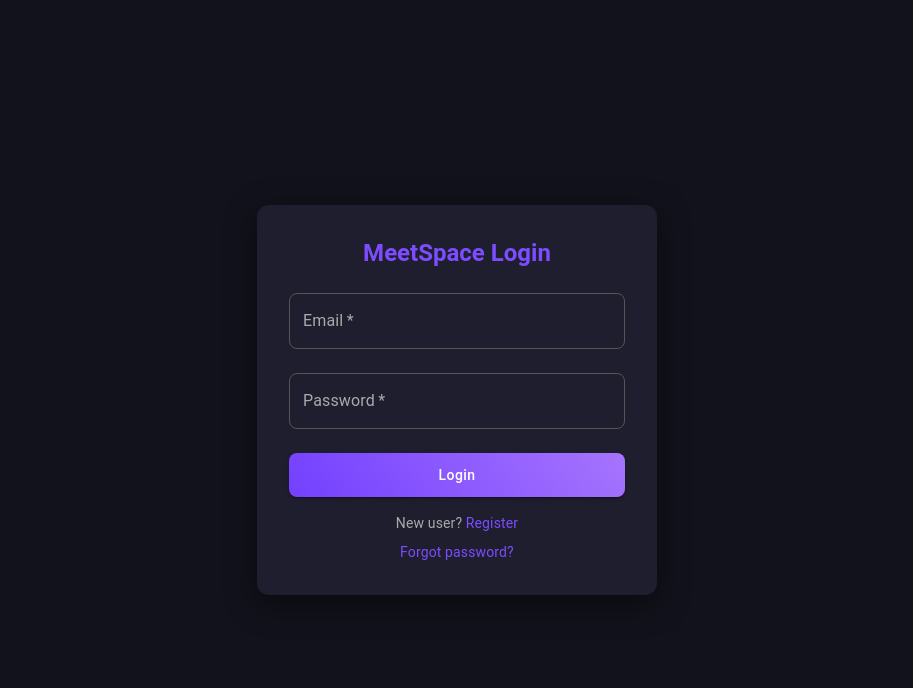
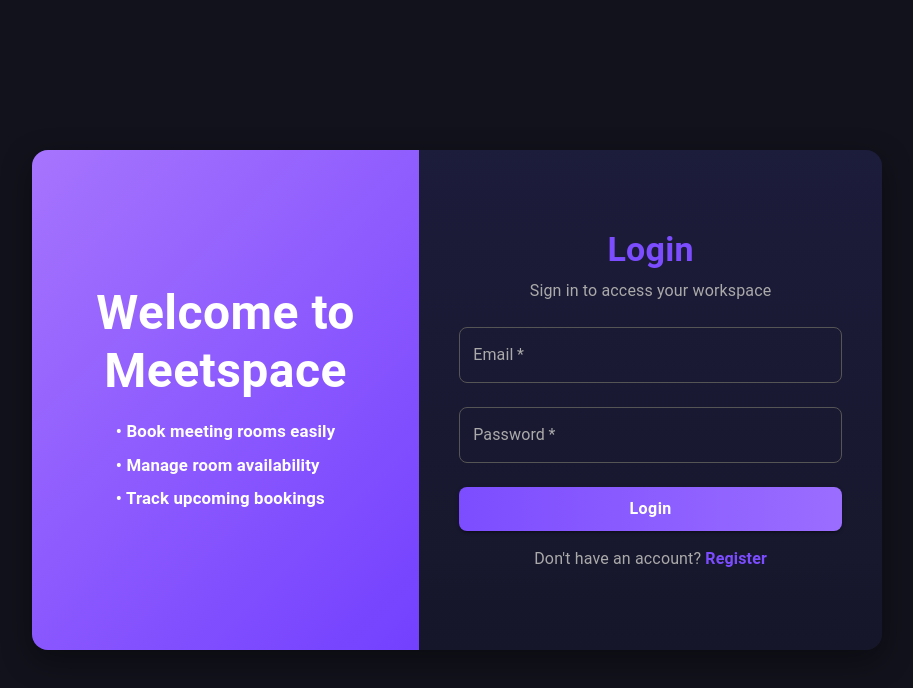
Before and after one commit to AkshayKumarS3790/meeting-room-booking-system, a Next.js app in the folder frontend/my-app/: page /login in a window 1280 px wide. Shown: the top 688 px of the page, without its empty margins (183-1096 px from the left). Built offline with nearby package versions, Linux system fonts and the light colour scheme.

Commit message:
Updated UI for Login & Register Pages

```diff
--- a/frontend/my-app/src/app/(auth)/login/page.tsx
+++ b/frontend/my-app/src/app/(auth)/login/page.tsx
@@ -13,7 +13,6 @@
 } from "@mui/material";
 import { useState } from "react";
 import { useRouter } from "next/navigation";
-import Link from "next/link";
 
 export default function LoginPage() {
   const router = useRouter();
@@ -116,21 +115,118 @@
     >
       <Card
         sx={{
-          width: 400,
-          p: 4,
-          borderRadius: 3,
-          backgroundColor: "#1e1e2f",
-          boxShadow: "0px 8px 30px rgba(0,0,0,0.5)",
+          width: {
+            xs: "95%",
+            md: 850,
+          },
+
+          minHeight: {
+            xs: "auto",
+            md: 500,
+          },
+
+          display: "flex",
+
+          flexDirection: {
+            xs: "column",
+            md: "row",
+          },
+
+          background: "linear-gradient(180deg, #1c1c3b 0%, #16162a 100%)",
+
+          borderRadius: 4,
+          overflow: "hidden",
+
+          boxShadow: "0px 10px 30px rgba(0,0,0,0.4)",
+        }}
+      >
+        <Box
+          sx={{
+            width: {
+              xs: "100%",
+              md: "50%",
+            },
+            background: "linear-gradient(135deg, #a674fd, #7340ff)",
+            color: "#fff",
+            p: 5,
+            display: "flex",
+            flexDirection: "column",
+            justifyContent: "center",
+            alignItems: "center",
+            textAlign: "center",
+          }}
+        >
+          <Typography
+            sx={{
+              fontSize: {
+                xs: "2rem",
+                md: "3rem",
+              },
+              fontWeight: "bold",
+              lineHeight: 1.2,
+              maxWidth: 450,
+            }}
+          >
+            Welcome to Meetspace
+          </Typography>
+
+          <Typography
+            sx={{
+              mt: 2,
+              lineHeight: 2,
+              fontSize: {
+                xs: "0.95rem",
+                md: "1.05rem",
+              },
+              textAlign: "left",
+            }}
+          >
+            <b>• Book meeting rooms easily</b>
+            <br />
+            <b>• Manage room availability</b>
+            <br />
+            <b>• Track upcoming bookings</b>
+            <br />
+          </Typography>
+        </Box>
+
+        <Box
+          sx={{
+            width: {
+              xs: "100%",
+              md: "60%",
+            },
+            p: {
+              xs: 3,
+              md: 5,
+            },
+
+            display: "flex",
+            flexDirection: "column",
+            justifyContent: "center",
           }}
         >
           {/* TITLE */}
           <Typography
-          variant="h5"
+            variant="h4"
             fontWeight="bold"
             textAlign="center"
-          sx={{ mb: 1, color: "#7c4dff" }}
+            sx={{
+              color: "#7c4dff",
+              mb: 1,
+            }}
           >
-          MeetSpace Login
+            Login
+          </Typography>
+
+          <Typography
+            textAlign="center"
+            sx={{
+              color: "#aaa",
+              mb: 1,
+            }}
+          >
+            Sign in to access your workspace
           </Typography>
 
           {/* EMAIL */}
@@ -198,41 +294,49 @@
           {/* BUTTON */}
           <Button
             fullWidth
-          variant="contained"
             onClick={handleLogin}
             disabled={loading}
+            variant="contained"
             sx={{
               mt: 2,
-            py: 1.2,
+              py: 1,
+
+              fontSize: "1rem",
+              fontWeight: 600,
+
+              textTransform: "none",
+
               borderRadius: 2,
-            textTransform: "none",
-            background: "linear-gradient(55deg, #7340ff, #a674fd)",
+
+              background: "linear-gradient(90deg, #7c4dff, #9b6dff)",
+
               "&:hover": {
-              background: "linear-gradient(55deg, #5f30e0, #8e5ae8)",
+                background: "linear-gradient(90deg, #7340ff, #8f63ff)",
               },
             }}
           >
             {loading ? "Logging in..." : "Login"}
           </Button>
 
+          <Typography textAlign="center" sx={{ mt: 2, color: "#aaa" }}>
+            Don&apos;t have an account?{" "}
             <Typography
-          textAlign="center"
-          sx={{ mt: 2, fontSize: 14, color: "#aaa" }}
+              component="span"
+              sx={{
+                color: "#7c4dff",
+                cursor: "pointer",
+                fontWeight: 600,
+
+                "&:hover": {
+                  textDecoration: "underline",
+                },
+              }}
+              onClick={() => router.push("/register")}
             >
-          New user?{" "}
-          <Link href="/register" style={{ color: "#7c4dff" }}>
               Register
-          </Link>
             </Typography>
-
-        <Typography
-          textAlign="center"
-          sx={{ mt: 1, fontSize: 14, color: "#aaa" }}
-        >
-          <Link href="/forgot-password" style={{ color: "#7c4dff" }}>
-            Forgot password?
-          </Link>
           </Typography>
+        </Box>
       </Card>
 
       {/* Snackbar */}
--- a/frontend/my-app/src/components/ui/ParticlesBackground.tsx
+++ b/frontend/my-app/src/components/ui/ParticlesBackground.tsx
@@ -15,10 +15,10 @@
         fullScreen: { enable: true, zIndex: 0 },
         particles: {
           number: { value: 25 },
-          size: { value: 2 },
-          move: { enable: true, speed: 0.5 },
+          size: { value: 1.5 },
+          move: { enable: true, speed: 0.3 },
           links: {
-            enable: true,
+            enable: false,
             distance: 100,
             color: "#a280ff",
             opacity: 0.2,
```
Also changed, not shown: frontend/my-app/src/app/(auth)/register/page.tsx (+214 -12 lines). Lines whose indentation alone changed are shown as unchanged.
